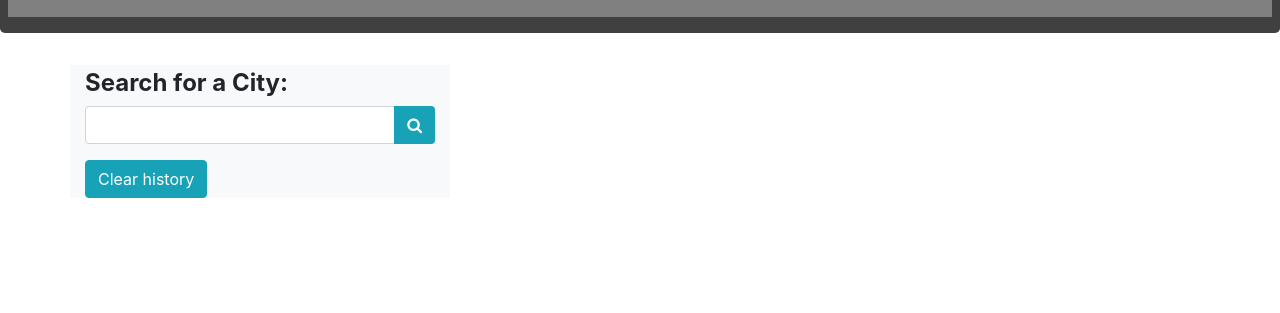
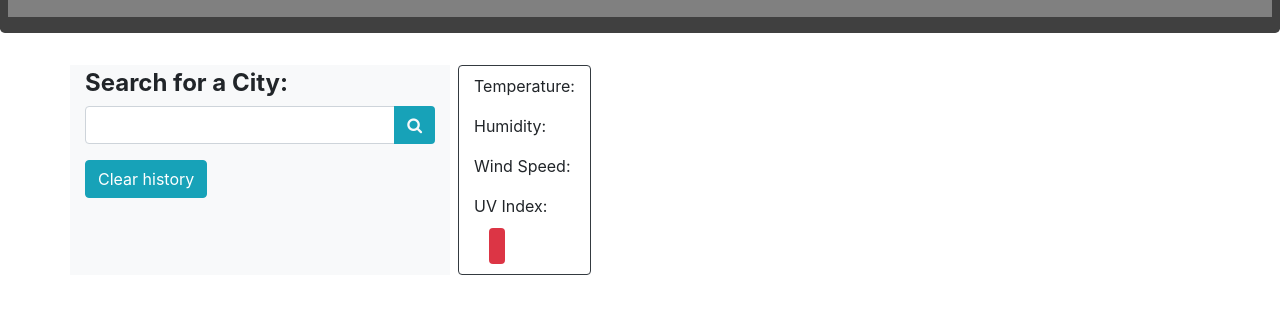
Before and after one commit to marisanesmith/Weather_Dashboard, a plain HTML site: page index.html in a window 1280 px wide. Shown: the part 87-400 px from the top of the page. Drawn offline with nearby package versions, Linux system fonts and the light colour scheme; files that its build step writes are made by us from their sources.

Commit message:
updated HTML

```diff
--- a/assets/app.js
+++ b/assets/app.js
@@ -0,0 +1 @@
+var APIKey = "95c61d37a98e509e8766816d7fd6ec65"
--- a/index.html
+++ b/index.html
@@ -6,8 +6,9 @@
     <meta http-equiv="X-UA-Compatible" content="ie=edge" />
     <title>Weather Dashboard</title>
     <!--Bootstrap CSS CDN-->
-    <link rel="stylesheet" href="https://cdnjs.cloudflare.com/ajax/libs/twitter-bootstrap/4.0.0/css/bootstrap.min.css" />
-    <!-- Font Awesome CSS Icons (For cool glyphicons) -->
+    <link rel="stylesheet" href="https://cdn.jsdelivr.net/npm/bootstrap@4.6.0/dist/css/bootstrap.min.css" integrity="sha384-B0vP5xmATw1+K9KRQjQERJvTumQW0nPEzvF6L/Z6nronJ3oUOFUFpCjEUQouq2+l" crossorigin="anonymous">
+    <!-- <link rel="stylesheet" href="https://cdn.jsdelivr.net/npm/bootstrap-icons@1.3.0/font/bootstrap-icons.css">   -->
+     <!-- Font Awesome CSS Icons (For cool glyphicons) -->
     <link rel="stylesheet" href="https://maxcdn.bootstrapcdn.com/font-awesome/4.5.0/css/font-awesome.min.css">
     <link rel="stylesheet" href="style.css">
 </head>
@@ -34,12 +35,23 @@
                 <ul class="list-group">
                 </ul>
             </div>
-            <div class="col s8 m8 l9"></div>
+            <div class="row ml-2 border border-dark rounded" >
+                <div class="col-sm-12" id="current-weather">
+                    <h3 class="city-name mb-1 mt-2 bolder" id="current-city"></h3>
+                    <p> Temperature:<span class="current" id="temperature"></span></p>
+                    <p> Humidity:<span class="current" id="humidity"></span></p>
+                    <p> Wind Speed:<span class="current" id="wind-speed"></span></p>
+                    <p> UV Index:<div class="col-sm-8"><span class="current bg-danger rounded py-2 px-2 text-white" id="uv-index"></span></p>
+
+                </div>
+            </div>
     </div>
 
     <!--JavaScript at end of body for optimized loading-->
-    <script src="https://code.jquery.com/jquery.js"></script>
-    <script src="https://cdnjs.cloudflare.com/ajax/libs/twitter-bootstrap/4.0.0/js/bootstrap.bundle.min.js"></script>
+    <!-- <script src="https://kit.fontawesome.com/780f2a9447.js" crossorigin="anonymous"></script> -->
+    <script src="https://code.jquery.com/jquery-3.5.1.slim.min.js" integrity="sha384-DfXdz2htPH0lsSSs5nCTpuj/zy4C+OGpamoFVy38MVBnE+IbbVYUew+OrCXaRkfj" crossorigin="anonymous"></script>
+    <script src="https://cdn.jsdelivr.net/npm/bootstrap@4.6.0/dist/js/bootstrap.bundle.min.js" integrity="sha384-Piv4xVNRyMGpqkS2by6br4gNJ7DXjqk09RmUpJ8jgGtD7zP9yug3goQfGII0yAns" crossorigin="anonymous"></script>
+
     <script type="text/javascript" src="./assets/app.js"></script>
   </body>
 </html>
```
